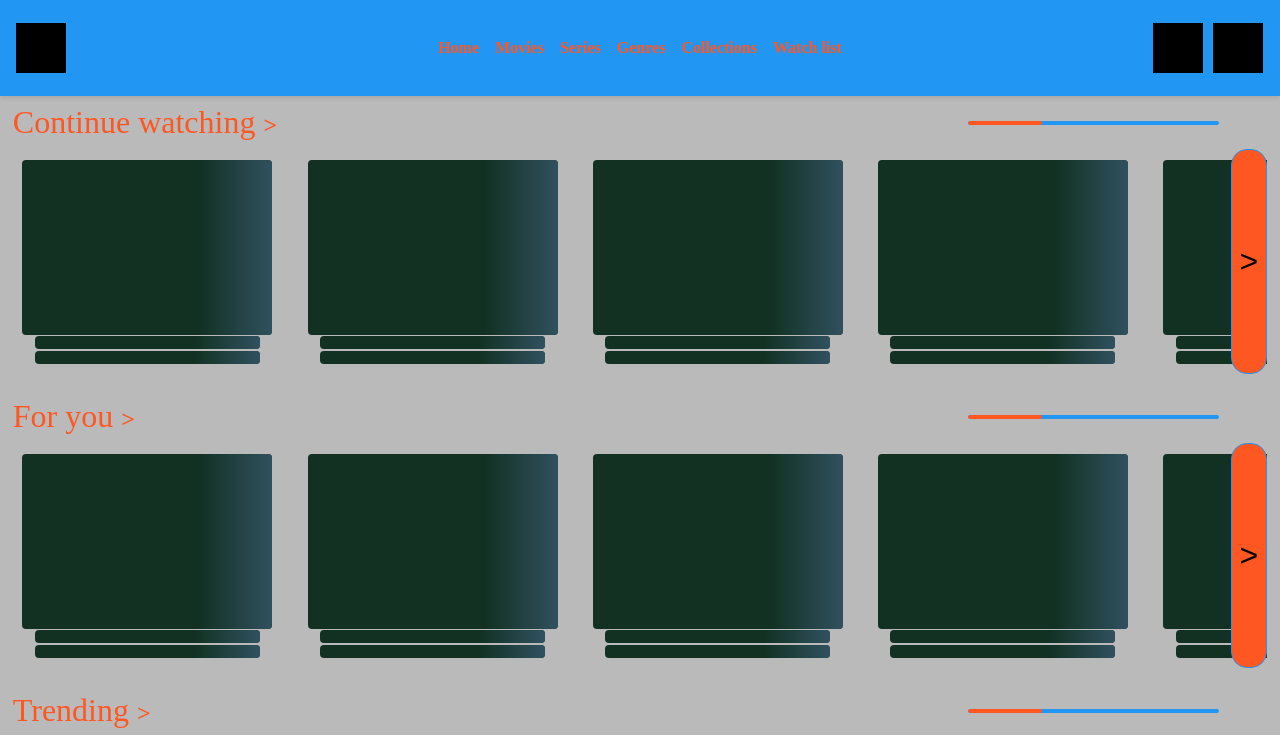
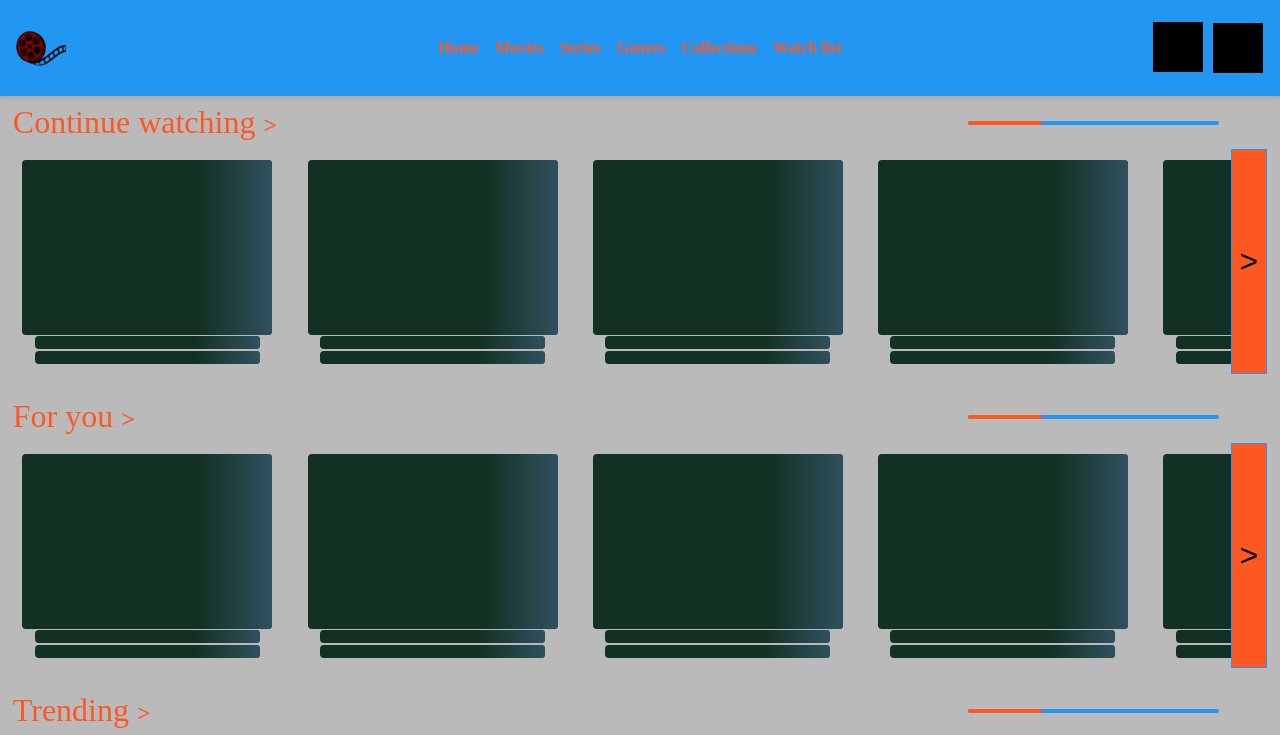
Before and after one commit to MagnusHLund/Reelix, a React (Vite) app in the folder reelix.frontend/reelix.website/: page / in a window 1280 px wide. Shown: the top 735 px of the page. Built offline with nearby package versions, Linux system fonts and the light colour scheme.

Commit message:
feat: :lipstick: Added search component, adding Reelix icon and fixed login form allignment issue

```diff
--- a/reelix.frontend/reelix.website/index.html
+++ b/reelix.frontend/reelix.website/index.html
@@ -2,7 +2,7 @@
 <html lang="en">
   <head>
     <meta charset="UTF-8" />
-    <link rel="icon" type="image/svg+xml" href="/vite.svg" />
+    <link rel="icon" type="image/png" href="/ReelixLogo.png" />
     <meta name="viewport" content="width=device-width, initial-scale=1.0" />
     <title>Reelix</title>
   </head>
--- a/reelix.frontend/reelix.website/src/components/input/TextInput.scss
+++ b/reelix.frontend/reelix.website/src/components/input/TextInput.scss
@@ -1,12 +1,11 @@
 .text-input {
   padding: 0.5rem;
-  width: 100%;
 
   .text-input__field {
     padding: 0.6rem;
     border: 1px solid $accent-color;
     border-radius: 1rem;
-    width: 100%;
+    width: inherit;
 
     &:focus {
       outline: none;
@@ -29,7 +28,7 @@
     .text-input__placeholder {
       color: $accent-color;
       transform: translateY(-1.2rem);
-      z-index: 11000;
+      z-index: 1;
       background-color: white;
       border: 1px solid $accent-color;
       padding: 0 5px;
--- a/reelix.frontend/reelix.website/src/components/layout/Header/Header.scss
+++ b/reelix.frontend/reelix.website/src/components/layout/Header/Header.scss
@@ -43,7 +43,7 @@
 
     .header__left,
     .header__right {
-      min-width: 236px; // TODO: Make more responsive, by using rem or percentage. Keep in mind that the width should be the same as the logo and dropdown.
+      min-width: 25vw;
     }
 
     .header__left {
@@ -55,8 +55,7 @@
     }
   }
 
-  .header__server-dropdown {
-    min-width: 178px; // TODO: Make responsive and ensure the dropdown can fit text with 20 characters inside it.
+  .header__search {
   }
 
   .header__link {
--- a/reelix.frontend/reelix.website/src/components/layout/Header/Header.tsx
+++ b/reelix.frontend/reelix.website/src/components/layout/Header/Header.tsx
@@ -3,16 +3,24 @@ import { useState } from 'react'
 import Image from '../common/Image'
 import Button from '../../input/Button'
 import SideMenu from '../menus/SideMenu'
+import SearchFilter from '../common/SearchFilter'
+import { NavLink, useNavigate } from 'react-router-dom'
 import useWindowDimensions from '../../../hooks/useWindowDimensions'
 import { mediaLibraryNavigation } from '../../../utils/navigationUtils'
 
 const Header: React.FC = () => {
   const [sideMenuOpen, setSideMenuOpen] = useState(false)
   const { screenSize } = useWindowDimensions()
+  const navigation = useNavigate()
 
   const handleBurgerMenuClick = () => {
     setSideMenuOpen((prev) => !prev)
   }
+
+  const handleSearch = (value: string) => {
+    console.log(value) // TODO: Implement search functionality
+  }
+
   // Isn't a header a kind of a menu? maybe move this to the menus folder?
 
   return (
@@ -32,9 +40,12 @@ const Header: React.FC = () => {
                 height="30"
               />
             </Button>
-            <Button transparent className="header__logo">
-              <Image src="/black.png" alt="Search" width="30" height="30" />
-            </Button>
+            <SearchFilter
+              className="header__search"
+              onchange={handleSearch}
+              height="30"
+              width="30"
+            />
             {sideMenuOpen && <SideMenu />}
           </>
         )}
@@ -42,7 +53,7 @@ const Header: React.FC = () => {
           <>
             <div className="header__left">
               <Image
-                src="/black.png"
+                src="/ReelixLogo.png"
                 alt="Reelix Logo"
                 className="header__logo"
                 width="50"
@@ -51,21 +62,28 @@ const Header: React.FC = () => {
             </div>
             <div className={`header__links`}>
               {mediaLibraryNavigation.map((type) => (
-                <a
+                <NavLink
                   key={type.value}
                   className="header__link"
-                  href={`#${type.value}`}
+                  to={`#${type.value}`}
                 >
                   {type.label}
-                </a>
+                </NavLink>
               ))}
             </div>
             <div className="header__right">
-              <Button transparent className="header__button">
-                <Image src="/black.png" alt="Search" width="50" height="50" />
-              </Button>
-              <Button transparent className="header__button">
-                <Image src="/black.png" alt="User" width="50" height="50" />
+              <SearchFilter
+                className="header__search"
+                onchange={handleSearch}
+                height="50"
+                width="50"
+              />
+              <Button
+                transparent
+                className="header__button"
+                onClick={() => navigation('/settings')}
+              >
+                <Image src="/black.png" alt="Settings" width="50" height="50" />
               </Button>
             </div>
           </>
--- a/reelix.frontend/reelix.website/src/components/layout/common/Form.scss
+++ b/reelix.frontend/reelix.website/src/components/layout/common/Form.scss
@@ -3,16 +3,15 @@
     margin-bottom: 1rem;
   }
   .form__element {
-    display: flex;
+    display: grid;
     flex-direction: column;
     width: 100%;
     .form__input {
-      width: 100%;
+      place-self: center;
     }
     .form__submit-button {
-      margin-top: 0.5rem;
+      margin: 0.5rem;
+      margin-bottom: 0;
     }
   }
 }
-
-// TODO: Fix issue with login form input fields being too wide
--- /dev/null
+++ b/reelix.frontend/reelix.website/src/components/layout/common/SearchFilter.scss
@@ -0,0 +1,19 @@
+.search-filter__container {
+  height: 100%;
+  display: flex;
+  flex-wrap: nowrap;
+  justify-content: flex-end;
+  width: 100%;
+
+  .search-filter__input {
+    &:not(.active) {
+      display: none;
+    }
+
+    width: 100%;
+  }
+
+  .search-filter__button {
+    padding: 0;
+  }
+}
--- /dev/null
+++ b/reelix.frontend/reelix.website/src/components/layout/common/SearchFilter.tsx
@@ -0,0 +1,46 @@
+import Button from '../../input/Button'
+import TextInput from '../../input/TextInput'
+import { useState } from 'react'
+import './SearchFilter.scss'
+import Image from './Image'
+import cn from 'classnames'
+
+interface SearchFilterProps {
+  onchange: (value: string) => void
+  className?: string
+  height?: string
+  width?: string
+}
+
+const SearchFilter: React.FC<SearchFilterProps> = ({
+  onchange,
+  className,
+  height,
+  width,
+}) => {
+  const [displayTextInput, setDisplayTextInput] = useState(false)
+
+  return (
+    <div className={`search-filter__container ${className}`}>
+      <TextInput
+        placeholder="Search"
+        onChange={(e) => onchange?.(e.target.value)}
+        type="search"
+        className={cn('search-filter__input', {
+          active: displayTextInput,
+        })}
+      />
+      <Button
+        className="search-filter__button"
+        transparent
+        onClick={() => {
+          setDisplayTextInput((prev) => !prev)
+        }}
+      >
+        <Image src="/black.png" alt="Search" width={width} height={height} />
+      </Button>
+    </div>
+  )
+}
+
+export default SearchFilter
--- a/reelix.frontend/reelix.website/src/components/layout/menus/SideMenu.tsx
+++ b/reelix.frontend/reelix.website/src/components/layout/menus/SideMenu.tsx
@@ -9,13 +9,13 @@ const SideMenu: React.FC = () => {
       <NavigationSection title="Media libraries">
         {mediaLibraryNavigation.map((item) => {
           return (
-            <a
-              href={`#${item.value}`}
+            <NavLink
+              to={`#${item.value}`}
               key={item.label}
               className="side-menu__link"
             >
               {item.label}
-            </a>
+            </NavLink>
           )
         })}
       </NavigationSection>
--- a/reelix.frontend/reelix.website/src/components/layout/sections/ContentSection.scss
+++ b/reelix.frontend/reelix.website/src/components/layout/sections/ContentSection.scss
@@ -82,6 +82,7 @@
     font-size: 2rem;
     background-color: $accent-color;
     padding: 0.5rem;
+    border-radius: 0;
 
     &--left {
       left: 0;
--- a/reelix.frontend/reelix.website/src/components/layout/sections/ContentSection.tsx
+++ b/reelix.frontend/reelix.website/src/components/layout/sections/ContentSection.tsx
@@ -3,6 +3,7 @@ import ScrollIndicator from '../indicators/ScrollIndicator'
 import { useEffect, useRef, useState } from 'react'
 import BaseSectionProps from './BaseSectionProps'
 import Skeleton from 'react-loading-skeleton'
+import { NavLink } from 'react-router-dom'
 import Button from '../../input/Button'
 import './ContentSection.scss'
 import cn from 'classnames'
@@ -66,12 +67,12 @@ const ContentSection: React.FC<ContentSectionProps> = ({
     <section className={`content-section__container ${className}`}>
       <div className="content-section__header-wrapper">
         {scrollDirection === 'horizontal' && (
-          <a
+          <NavLink
             className="content-section__title"
-            href={navigateTo ? `#${navigateTo}` : `#${title}`}
+            to={navigateTo ? `#${navigateTo}` : `#${title}`}
           >
             {title}
-          </a>
+          </NavLink>
         )}
         {scrollDirection === 'vertical' && (
           <h1 className="content-section__title">{title}</h1>
```
Also changed, not shown: reelix.frontend/reelix.website/public/ReelixLogo.png (added).
